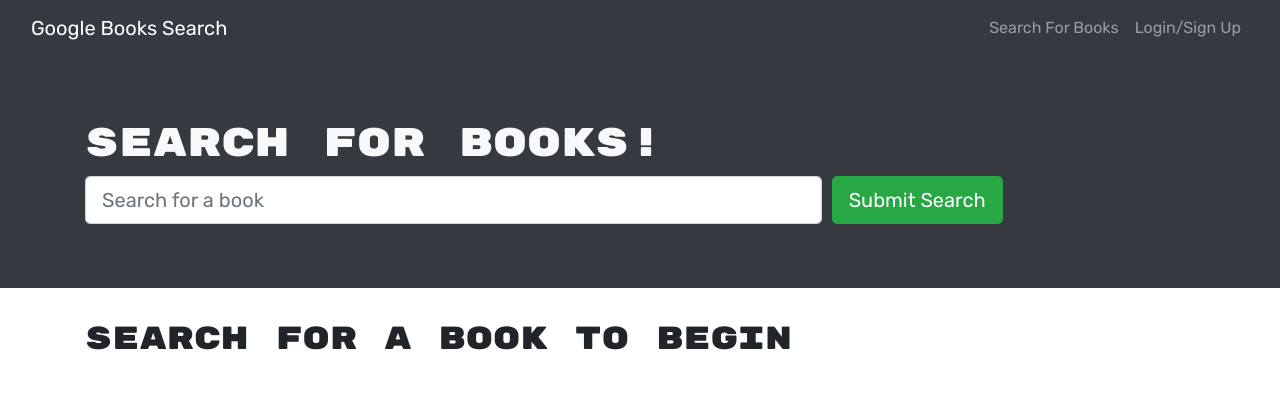
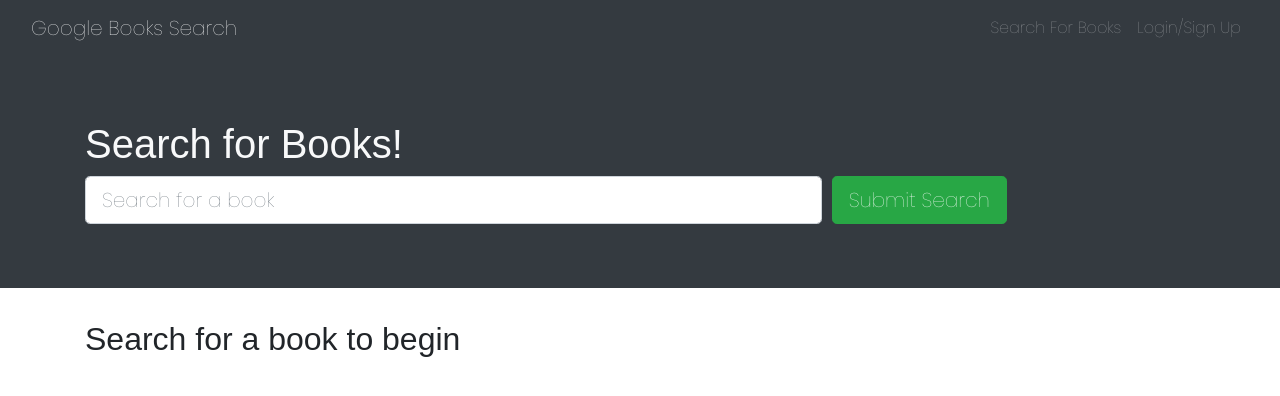
Before and after one commit to jbramirez03/Bookster, a React (Create React App) app in the folder client/: page / in a window 1280 px wide. Shown: the top 396 px of the page. Built offline with nearby package versions, Linux system fonts and the light colour scheme.

Commit message:
changed font for application

```diff
--- a/client/src/index.css
+++ b/client/src/index.css
@@ -1,5 +1,7 @@
+@import url("https://fonts.googleapis.com/css2?family=Noto+Sans&family=Poppins:wght@100&display=swap");
+
 body {
-  font-family: 'Rubik', sans-serif;
+  font-family: "Poppins", sans-serif;
 }
 
 h1,
@@ -8,7 +10,7 @@
 h4,
 h5,
 h6 {
-  font-family: 'Rubik Mono One', sans-serif;
+  font-family: "Noto", sans-serif;
 }
 
 .small {
```
